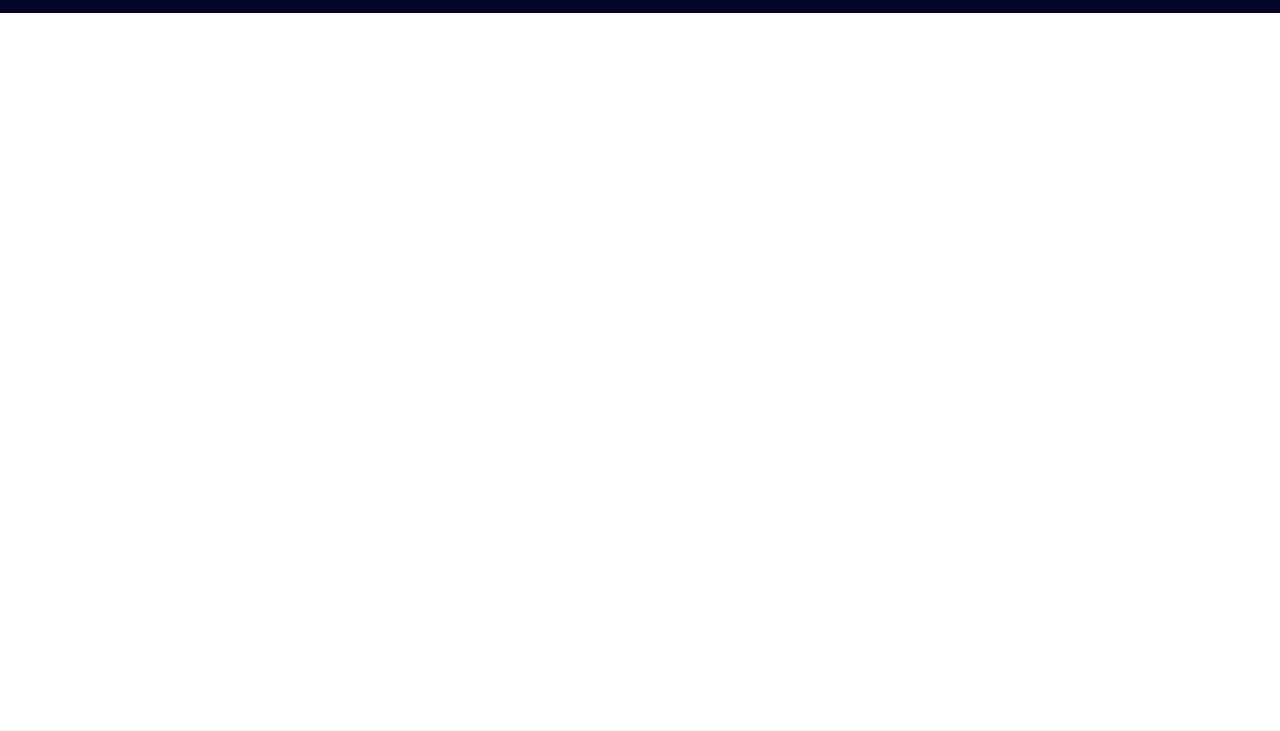
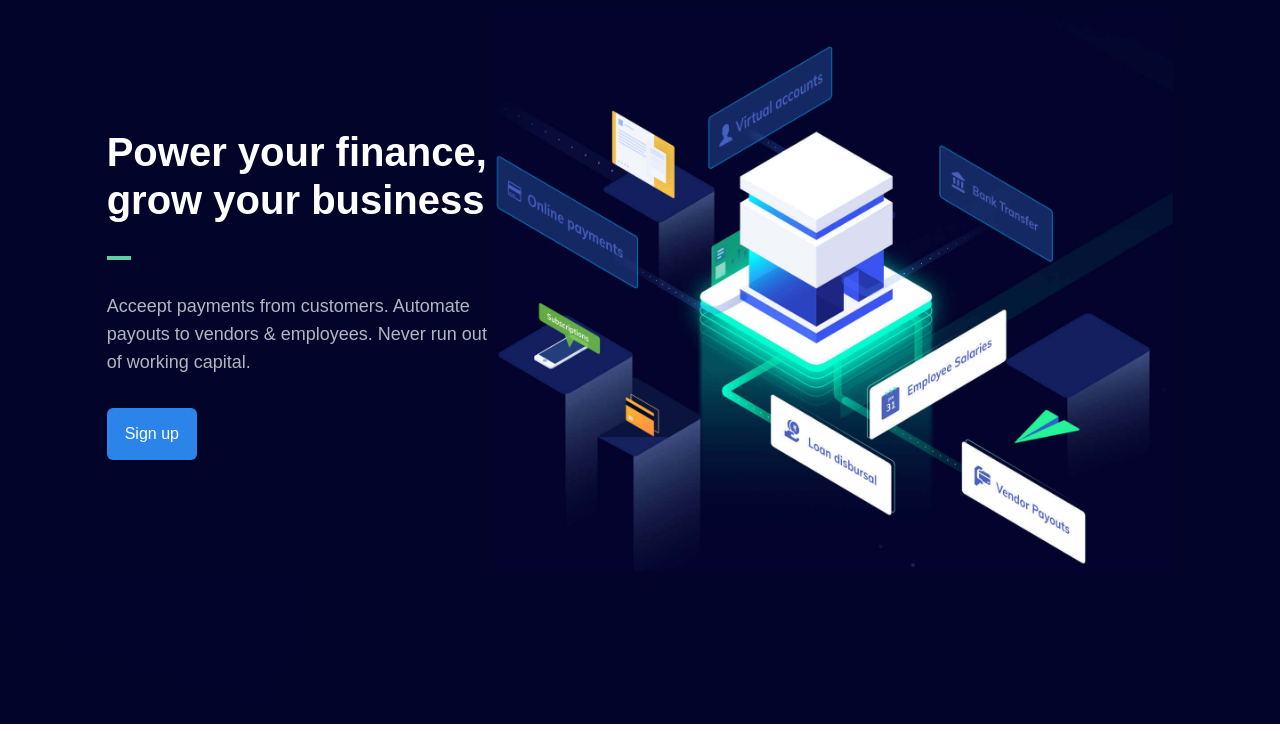
Before and after one commit to h4-harshh/razorpay_clone, a website built with Vite: page index.html in a window 1280 px wide. Shown: the part 69-800 px from the top of the page. Built offline with nearby package versions, Linux system fonts and the light colour scheme; files whose address does not match are found by name.

Commit message:
creating hero section (in progress)

```diff
--- a/index.html
+++ b/index.html
@@ -8,6 +8,7 @@
   </head>
 
   <body>
+    <!-- navbar -->
     <nav class="bg-deepBlue">
       <div
         class="relative w-[1080px] mx-auto flex items-center justify-between"
@@ -92,7 +93,45 @@
           </button>
         </div>
       </div>
+      <section class="bg-deepBlue w-full height-[1080px] text-white"></section>
     </nav>
-    <section class="bg-deepBlue w-full height-[1080px] text-white"></section>
+
+    <!-- hero section -->
+
+    <section class="relative bg-deepBlue">
+      <div
+        class="w-10/12 max-w-[1080px] flex flex-row justify-between items-center mx-auto"
+      >
+        <!-- left div -->
+        <div class="space-y-8">
+          <h1
+            class="font-mullish font-bold leading-[1.2] text-[40px] text-white"
+          >
+            Power your finance, grow your business
+          </h1>
+          <div class="w-6 h-1 bg-greenLight"></div>
+          <p class="font-mullish leading-7 text-white opacity-70 text-[18px]">
+            Acceept payments from customers. Automate payouts to vendors &
+            employees. Never run out of working capital.
+          </p>
+          <button
+            class="bg-lightBlue text-white rounded-md font-mullish hover:bg-lightBlue500 transition-all duration-200 px-[18px] py-[14px]"
+          >
+            Sign up
+          </button>
+        </div>
+        <!-- right div -->
+        <img
+          class="max-w-[680px]"
+          src="./images/hero-illustration.jpg"
+          alt=""
+        />
+      </div>
+
+      <!-- bottom triangular shape part  -->
+      <div>
+        <img src="./images/hero-shape.svg" alt="" />
+      </div>
+    </section>
   </body>
 </html>
```
